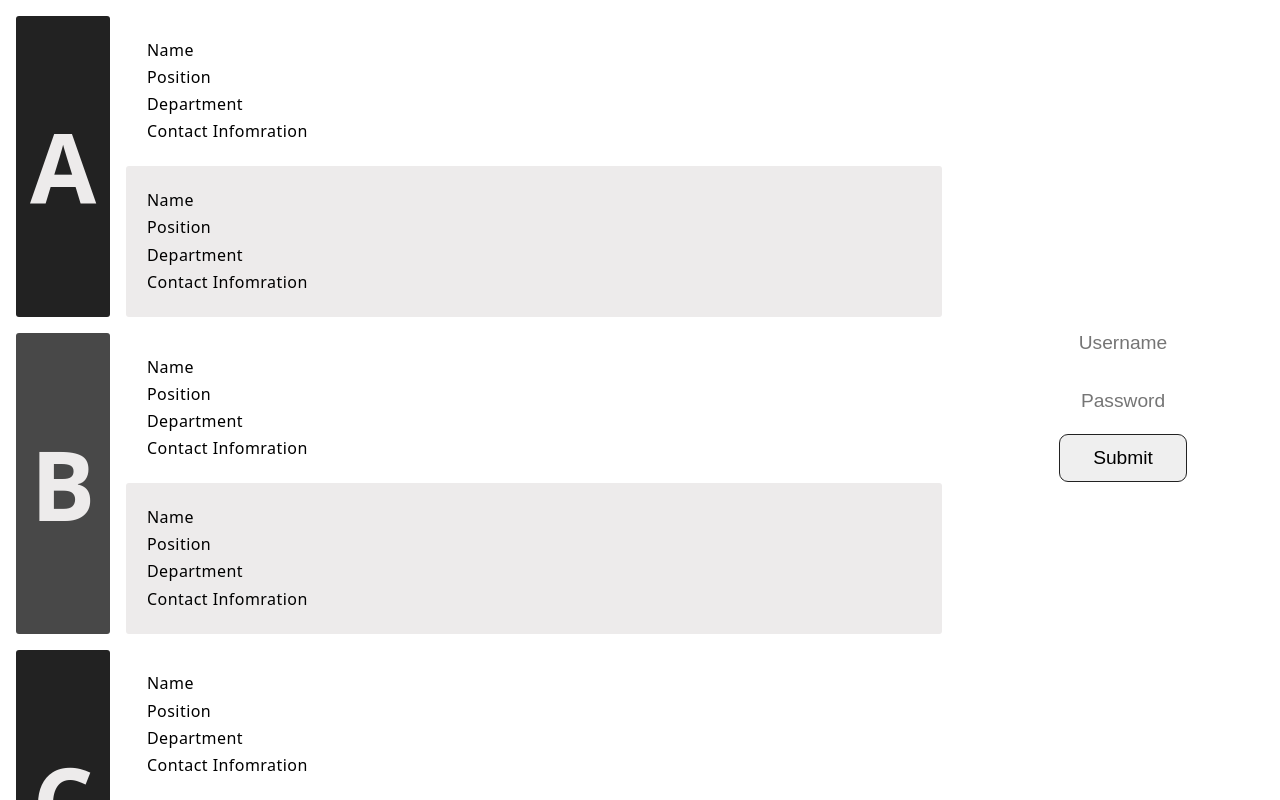
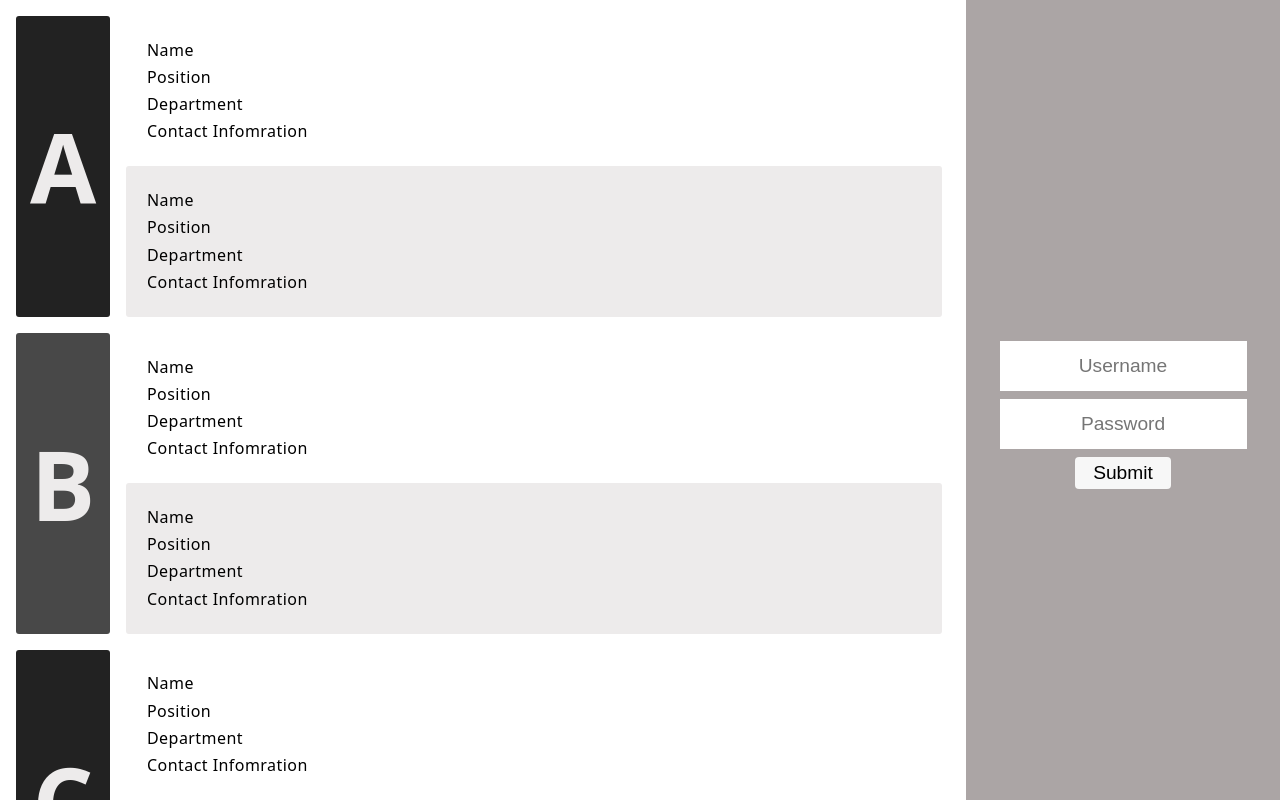
Before and after one commit to charlesmartinreed/render-postgres-demo-app, a plain HTML site: page client/index.html in a window 1280 px wide. Drawn offline with Linux system fonts and the light colour scheme.

Commit message:
UI: Fix right pane, input container styling.

```diff
--- a/client/styles/style.css
+++ b/client/styles/style.css
@@ -9,6 +9,7 @@
   --color-white-alt: #edebeb;
   --color-black-main: #222222;
   --color-black-alt: #484848;
+  --color-dark-pane: #aba5a5;
 }
 
 body,
@@ -29,32 +30,21 @@ html {
 .page-divider {
   height: 100%;
   width: 100%;
-  /* max-width: 100%;
-  display: flex;
-  flex-direction: column;
-  justify-content: center;
-  align-items: center; */
-  /* place-content: center; */
-  /* gap: 1rem; */
 }
 
 #page-divider-left-side {
-  /* background-color: red; */
   display: grid;
   grid-template-columns: 1fr;
-  /* border-right: 3px solid var(--color-black-alt); */
-  /* grid-template-rows: 10% 90%; */
-  /* background-color: var(--color-white-main); */
 }
 
 #page-divider-right-side {
-  /* background-color: purple; */
-  max-height: 100vh;
+  min-height: 100vh;
   width: 100%;
   display: grid;
   justify-content: center;
   align-items: center;
-  /* margin-top: 1rem; */
+
+  background: var(--color-dark-pane);
 
   overflow-y: hidden;
 }
@@ -74,13 +64,7 @@ li {
   position: fixed;
   top: 2.5%;
   right: 2.5%;
-
-  /* background-color: var(--color-black-alt); */
 }
-
-/* .modal {
-  transition: all 0.2s cubic-bezier(0.175, 0.885, 0.32, 1.275);
-} */
 
 .modal {
   width: 20vw;
@@ -101,20 +85,6 @@ li {
   z-index: 999;
 
   transition: all 0.2s cubic-bezier(0.175, 0.885, 0.32, 1.275);
-}
-
-.employee-search-input-container {
-}
-
-.employee-search-results-container {
-  /* min-height: 100%; */
-
-  /* display: flex;
-  flex-direction: column;
-  justify-content: center;
-  align-items: center; */
-
-  /* background-color: black; */
 }
 
 .employee-group-container {
@@ -169,9 +139,12 @@ li {
 .input-container {
   display: flex;
   flex-direction: column;
-  justify-content: center;
+  justify-content: flex-start;
   align-items: center;
   gap: 0.5rem;
+  height: 300px;
+  width: 100%;
+  padding: 0.5rem;
 }
 
 .employee-search-input-container #input-employee-search,
@@ -180,11 +153,7 @@ li {
   height: 50px;
   font-size: 1.2rem;
   text-align: center;
-  /* outline: none; */
   border: none;
-  /* border-bottom: 2px solid red; */
-  /* border-bottom-left-radius: 0; */
-  /* border-bottom-right-radius: 0; */
 }
 
 .employee-search-input-container #input-employee-search {
@@ -208,13 +177,15 @@ li {
 
 .modal .modal-close-btn,
 .modal-submit-btn {
-  width: 8rem;
-  height: 3rem;
-  padding: 9px;
-  border-radius: 9px;
-  border: 1px solid var(--color-black-main);
+  cursor: pointer;
+
   font-size: 1.2rem;
-  cursor: pointer;
+  background: var(--color-white-main);
+
+  width: 6rem;
+  height: 2rem;
+  border: none;
+  border-radius: 4px;
 }
 
 .modal.displaying {
```
